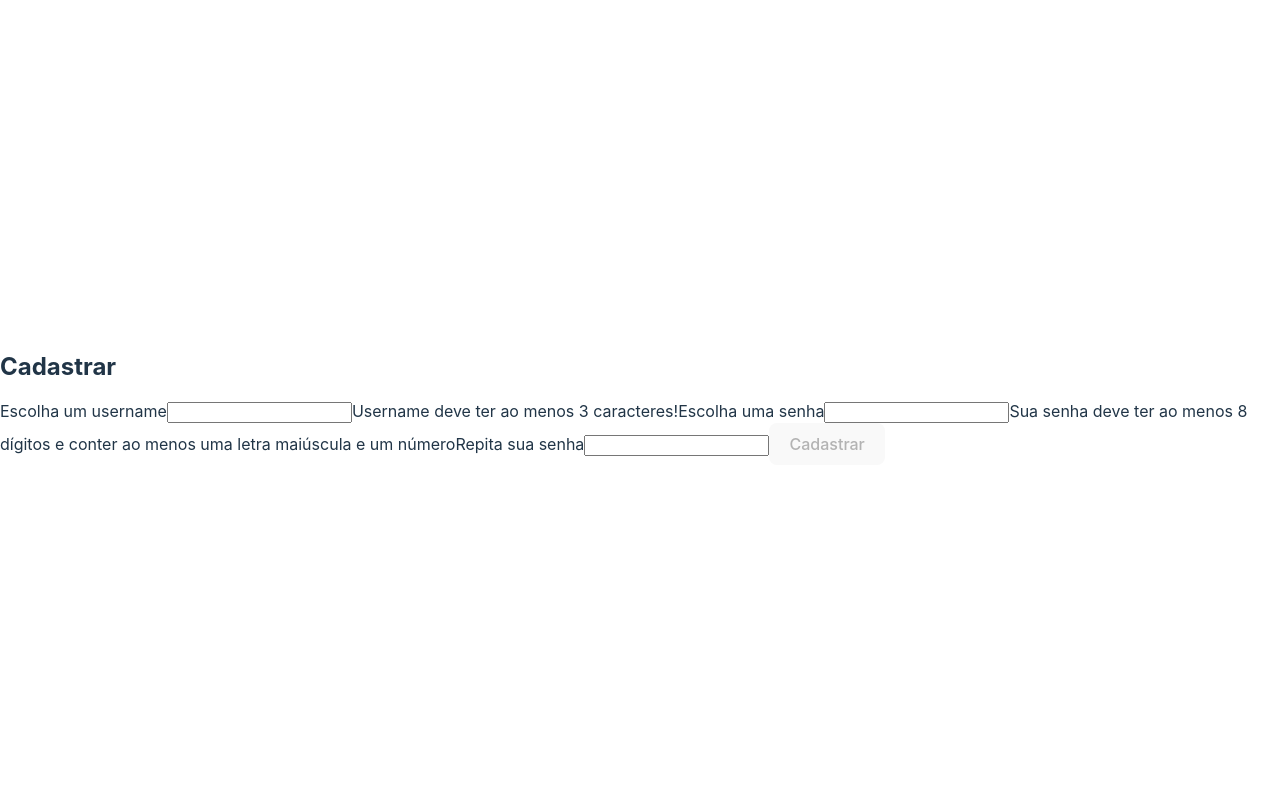
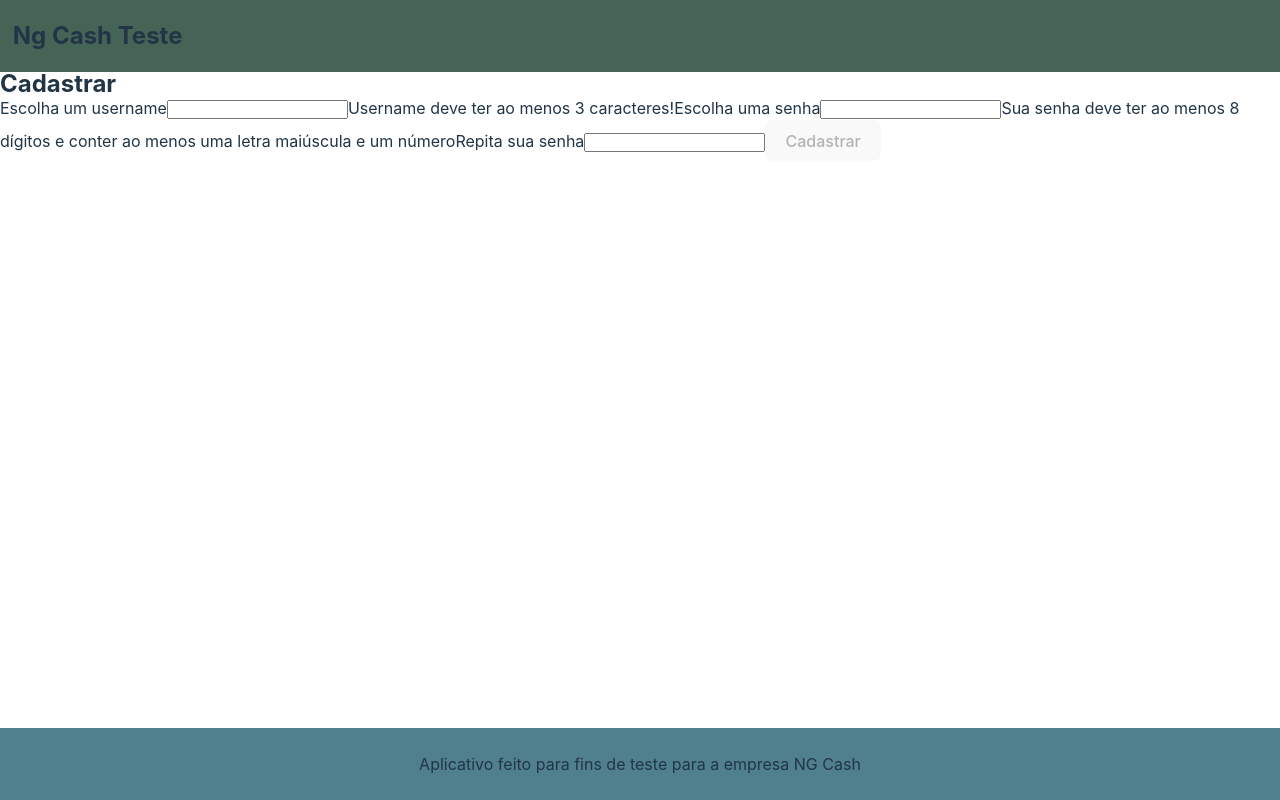
Before and after one commit to EronAlves1996/NGCashTeste, a React (Vite) app in the folder front/: page /cadastro in a window 1280 px wide. Built offline with nearby package versions, Linux system fonts and the light colour scheme.

Commit message:
Started writing stylings

```diff
--- a/front/src/App.css
+++ /dev/null
@@ -1,41 +0,0 @@
-#root {
-  max-width: 1280px;
-  margin: 0 auto;
-  padding: 2rem;
-  text-align: center;
-}
-
-.logo {
-  height: 6em;
-  padding: 1.5em;
-  will-change: filter;
-}
-.logo:hover {
-  filter: drop-shadow(0 0 2em #646cffaa);
-}
-.logo.react:hover {
-  filter: drop-shadow(0 0 2em #61dafbaa);
-}
-
-@keyframes logo-spin {
-  from {
-    transform: rotate(0deg);
-  }
-  to {
-    transform: rotate(360deg);
-  }
-}
-
-@media (prefers-reduced-motion: no-preference) {
-  a:nth-of-type(2) .logo {
-    animation: logo-spin infinite 20s linear;
-  }
-}
-
-.card {
-  padding: 2em;
-}
-
-.read-the-docs {
-  color: #888;
-}
--- a/front/src/App.tsx
+++ b/front/src/App.tsx
@@ -1,6 +1,7 @@
 import { useState } from "react";
 import { Outlet, useOutletContext } from "react-router-dom";
 import { UserExposed } from "../../types";
+import styles from "./styles/App.module.css";
 
 export const useUser: () => [
   UserExposed | null,
@@ -11,12 +12,18 @@ export function App() {
   const [user, setUser] = useState<UserExposed | null>(null);
 
   return (
-    <>
-      <header></header>
-      <main>
-        <Outlet context={[user, setUser]} />
-      </main>
-      <footer></footer>
-    </>
+    <div className={styles["container"]}>
+      <div className={styles["sub-container"]}>
+        <header>
+          <h2>Ng Cash Teste</h2>
+        </header>
+        <main>
+          <Outlet context={[user, setUser]} />
+        </main>
+      </div>
+      <footer>
+        <p>Aplicativo feito para fins de teste para a empresa NG Cash</p>
+      </footer>
+    </div>
   );
 }
--- a/front/src/GuardedComps/Home.tsx
+++ b/front/src/GuardedComps/Home.tsx
@@ -14,7 +14,7 @@ export function Home() {
   useEffect(() => {
     (async () => {
       if (user === null) {
-        const response = await apiCaller("validate", "GET", {
+        const response = await apiCaller("validar", "GET", {
           "Content-Type": "application/json",
         });
         if (response.status === 200)
--- a/front/src/GuardedComps/Transacoes.tsx
+++ b/front/src/GuardedComps/Transacoes.tsx
@@ -1,6 +1,7 @@
 import { useEffect, useState } from "react";
-import { apiCaller } from "./utils/apiCaller";
-import { TransactionExposed } from "../../types";
+import { TransactionExposed } from "../../../types";
+import { apiCaller } from "../utils/apiCaller";
+import "./Transacoes.css";
 
 export function Transacoes(props: any) {
   const [transacoes, setTransacoes] = useState<TransactionExposed[]>([]);
@@ -11,10 +12,9 @@ export function Transacoes(props: any) {
         "Content-Type": "applcation/json",
       });
       const json = await response.json();
-      console.log(json);
       setTransacoes(json);
     })();
-  }, [transacoes]);
+  }, [props.user]);
 
   const digestDate = (date: string) => {
     const d = new Date(date);
@@ -76,8 +76,8 @@ export function Transacoes(props: any) {
           <tfoot>
             <tr>
               <td colSpan={2}>Totais: </td>
+              <td>{totais.debited}</td>
               <td>{totais.credited}</td>
-              <td>{totais.debited}</td>
             </tr>
           </tfoot>
         </table>
--- a/front/src/Index.tsx
+++ b/front/src/Index.tsx
@@ -1,5 +1,5 @@
-import React, { FormEvent, useEffect } from "react";
-import { Link, useNavigate, useOutletContext } from "react-router-dom";
+import { FormEvent, useEffect } from "react";
+import { Link, useNavigate } from "react-router-dom";
 import { UserExposed } from "../../types";
 import { useUser } from "./App";
 import { apiCaller } from "./utils/apiCaller";
@@ -12,7 +12,7 @@ export function Index() {
   useEffect(() => {
     (async () => {
       if (user === null) {
-        const response = await apiCaller("validate", "GET", {
+        const response = await apiCaller("validar", "GET", {
           "Content-Type": "application/json",
         });
         if (response.status === 200)
--- a/front/src/index.css
+++ b/front/src/index.css
@@ -1,3 +1,8 @@
+* {
+  margin: 0;
+  padding: 0;
+}
+
 :root {
   font-family: Inter, Avenir, Helvetica, Arial, sans-serif;
   font-size: 16px;
--- /dev/null
+++ b/front/src/styles/App.module.css
@@ -0,0 +1,24 @@
+header {
+  background-color: #466456;
+  padding: 1.5rem 1%;
+}
+
+footer {
+  justify-self: flex-end;
+  background-color: #50808e;
+  padding: 1.5rem 1%;
+  display: flex;
+  align-items: center;
+  justify-content: center;
+}
+
+.container {
+  display: flex;
+  flex-direction: column;
+  height: 100vh;
+  width: 100vw;
+}
+
+footer {
+  margin: auto 0 0 0;
+}
```
Also changed, not shown: front/src/GuardedComps/Transacoes.css (added).
